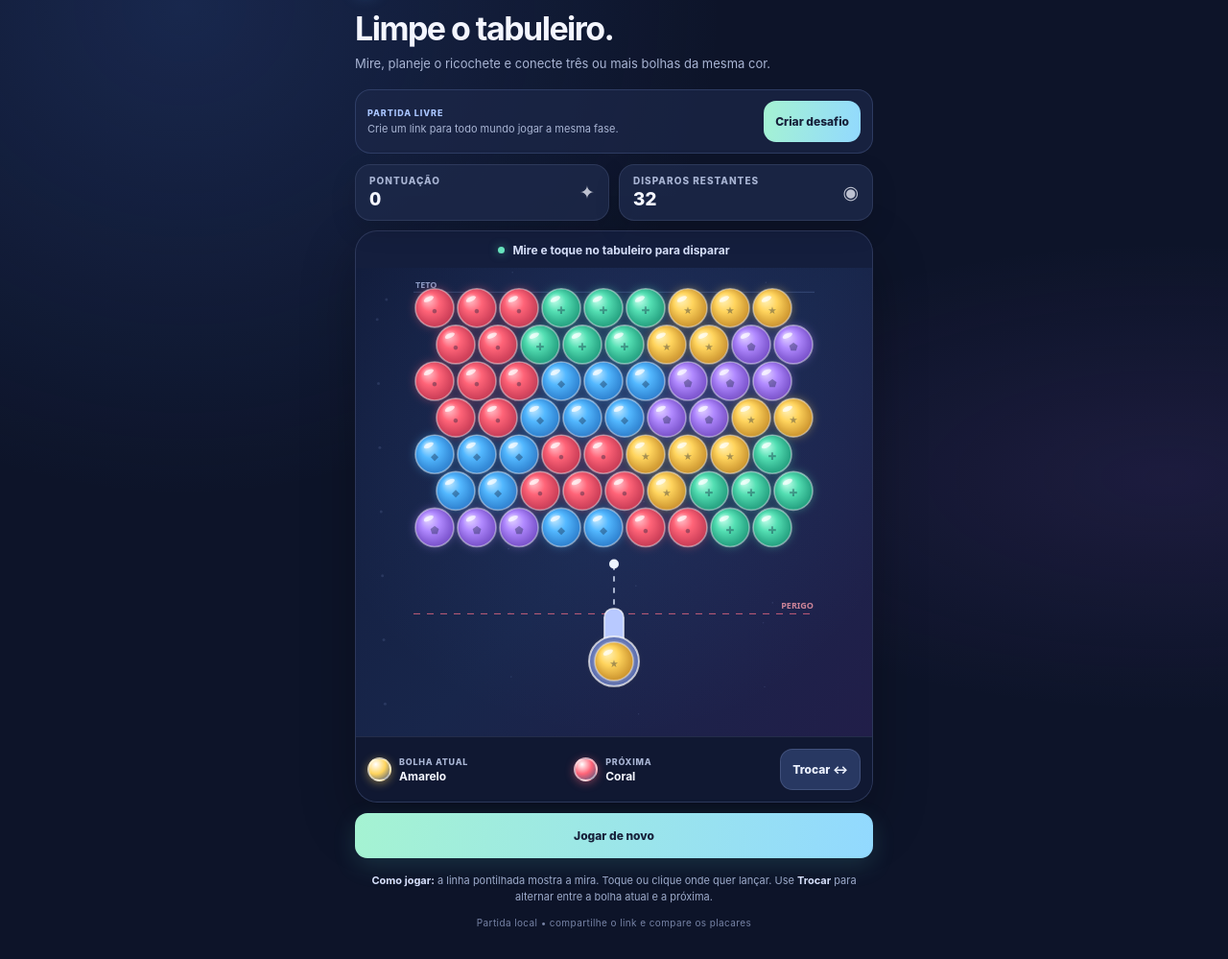
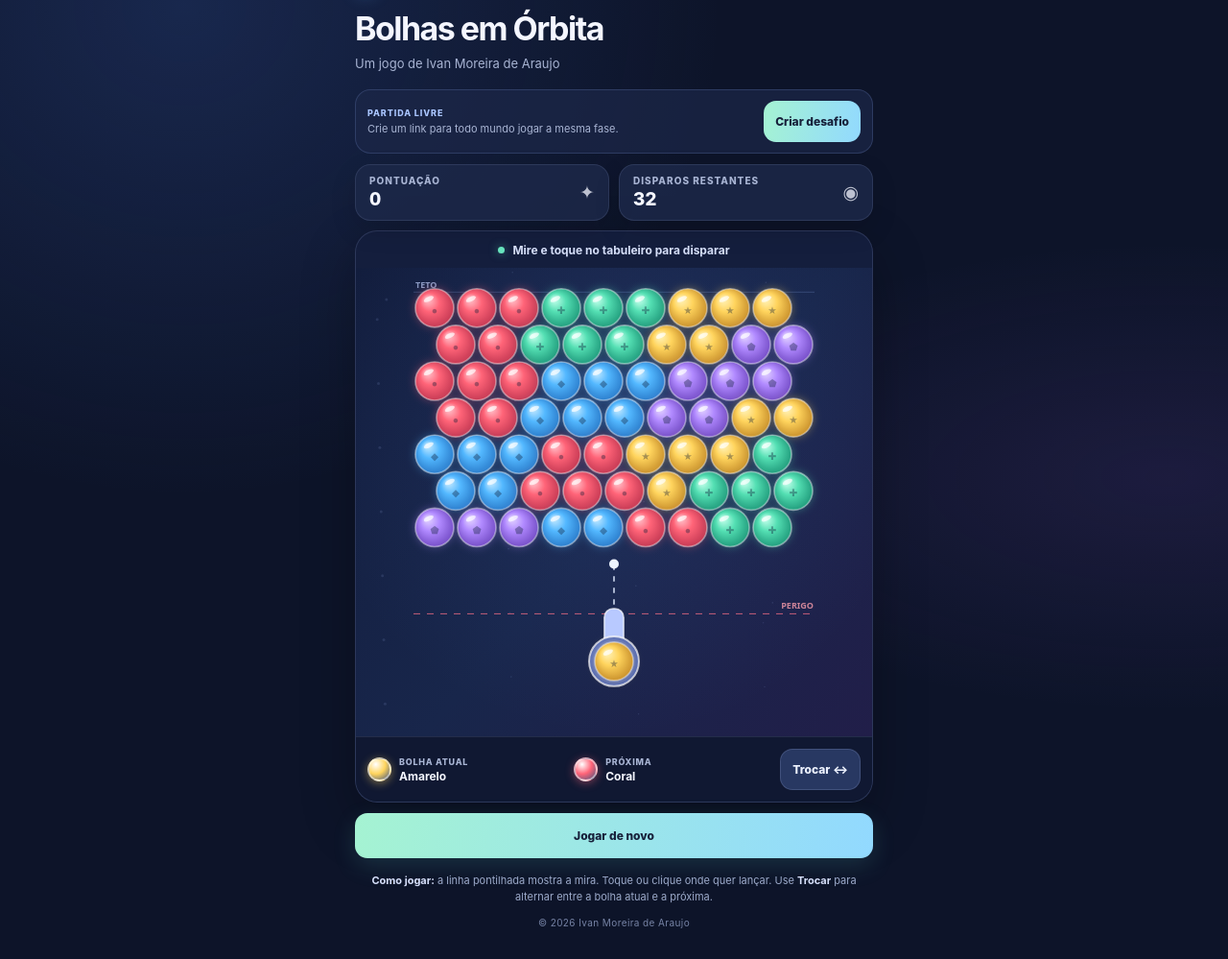
Before and after one commit to ivan419419/meu-jogo-bolhas, a website: page index.html in a window 1280 px wide. Shown: the part 47-1046 px from the top of the page at 96% size. Drawn offline with Linux system fonts and the light colour scheme; animation ran at ten frames a second.

Commit message:
feat: aplicar identidade de Bolhas em Órbita

```diff
--- a/index.html
+++ b/index.html
@@ -6,7 +6,7 @@
   <meta name="theme-color" content="#0d1429">
   <link rel="manifest" href="/manifest.json">
   <link rel="apple-touch-icon" href="/icon-192.png">
-  <title>Bolhas em Órbita — protótipo jogável</title>
+  <title>Bolhas em Órbita</title>
   <style>
     :root {
       color-scheme: dark;
@@ -83,12 +83,12 @@
 <body>
   <main class="app">
     <div class="topline">
-      <div class="brand"><span class="brand-mark" aria-hidden="true"></span> Bolhas em órbita</div>
+      <div class="brand"><span class="brand-mark" aria-hidden="true"></span> Bolhas em Órbita</div>
       <span class="tag">PROTÓTIPO JOGÁVEL</span>
     </div>
     <header>
-      <h1>Limpe o tabuleiro.</h1>
-      <p class="intro">Mire, planeje o ricochete e conecte três ou mais bolhas da mesma cor.</p>
+      <h1>Bolhas em Órbita</h1>
+      <p class="intro">Um jogo de Ivan Moreira de Araujo</p>
     </header>
 
     <section class="challenge-card" aria-label="Desafio compartilhável">
@@ -122,7 +122,7 @@
       <button class="score-share" id="scoreShareButton" type="button" hidden>Compartilhar placar</button>
     </div>
     <p class="help"><strong>Como jogar:</strong> a linha pontilhada mostra a mira. Toque ou clique onde quer lançar. Use <strong>Trocar</strong> para alternar entre a bolha atual e a próxima.</p>
-    <p class="footer">Partida local • compartilhe o link e compare os placares</p>
+    <p class="footer">© 2026 Ivan Moreira de Araujo</p>
   </main>
   <script>
     /* O motor compilado de game/browser.ts e dos módulos game/*.ts é inserido aqui. */
```
Also changed, not shown: scripts/index.template.html (+5 -5 lines), README.md, manifest.json.
